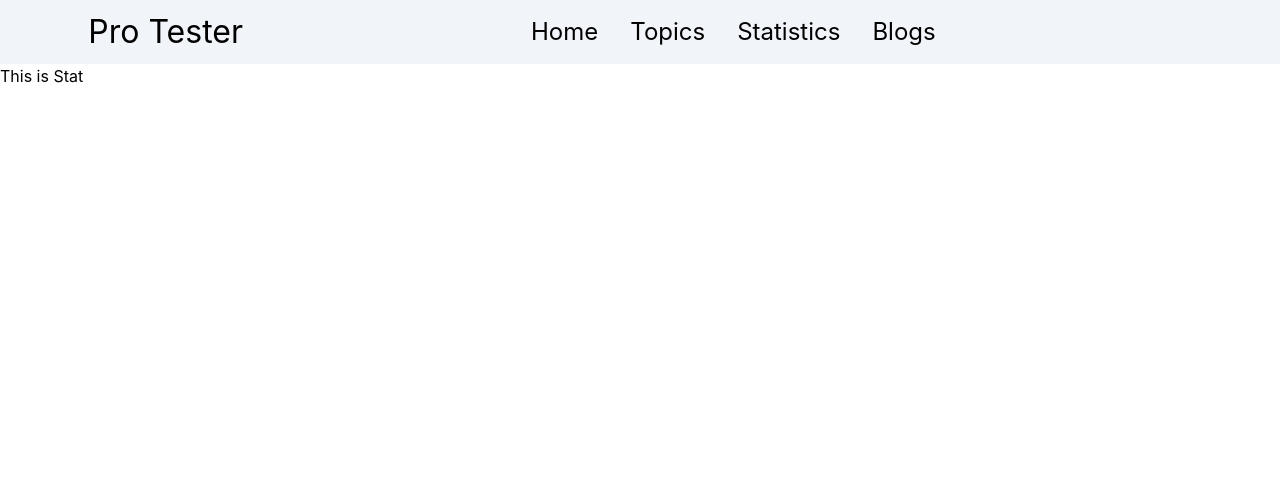
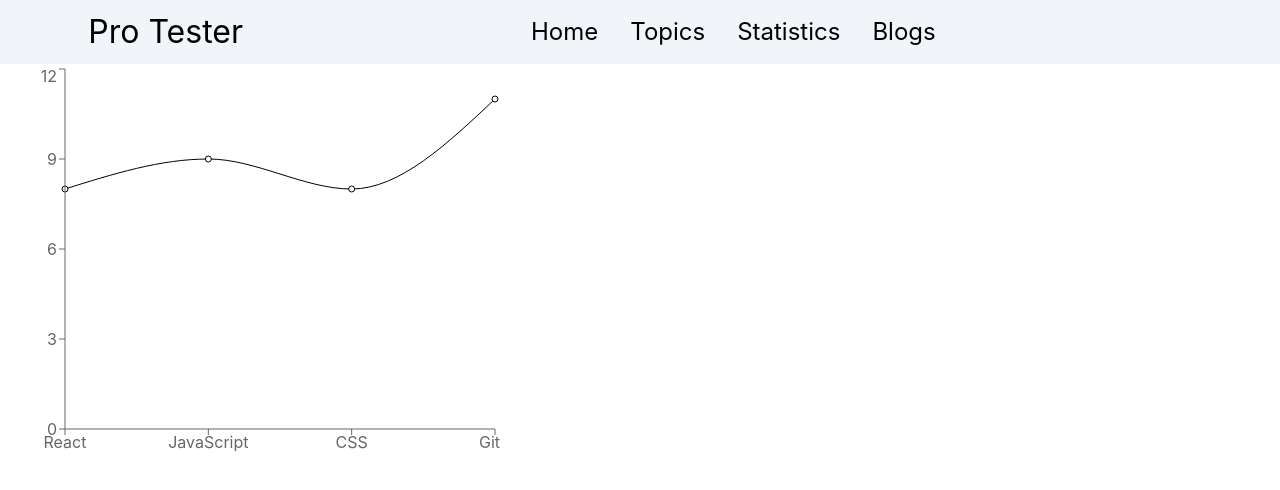
Before and after one commit to Mamun8757/Pro-Tester, a React (Create React App) app: page /statistics in a window 1280 px wide. Shown: the top 490 px of the page. Built offline with nearby package versions, Linux system fonts and the light colour scheme.

Commit message:
chart added

```diff
--- a/package.json
+++ b/package.json
@@ -10,6 +10,7 @@
     "react-dom": "^18.2.0",
     "react-router-dom": "^6.4.2",
     "react-scripts": "5.0.1",
+    "recharts": "^2.1.14",
     "web-vitals": "^2.1.4"
   },
   "scripts": {
--- a/src/components/Statistics/Statistics.js
+++ b/src/components/Statistics/Statistics.js
@@ -1,9 +1,43 @@
 import React from 'react';
-
+import { LineChart, Line, XAxis, YAxis } from 'recharts';
 const Statistics = () => {
+    const dataCollection = [
+        {
+            name: "React",
+            total: 8,
+            amt: 5,
+            id: 1
+        },
+        {
+            name: "JavaScript",
+            total: 9,
+            amt: 10,
+            id: 2
+        },
+        {
+            name: "CSS",
+            total: 8,
+            amt: 10,
+            id: 3
+        },
+        {
+            name: "Git",
+            total: 11,
+            amt: 12,
+            id: 4
+        }
+    ]
     return (
         <div>
-            <h2>This is Stat</h2>
+            <LineChart
+            width={500}
+            height={400}
+            data = {dataCollection}
+            >
+                <Line type="monotone" dataKey="total" stroke="#000000" />
+                <XAxis dataKey="name" />
+                <YAxis dataKey="amt" />
+            </LineChart>
         </div>
     );
 };
```
Also changed, not shown: 1 other file (tests, documents, lock files or other folders).
